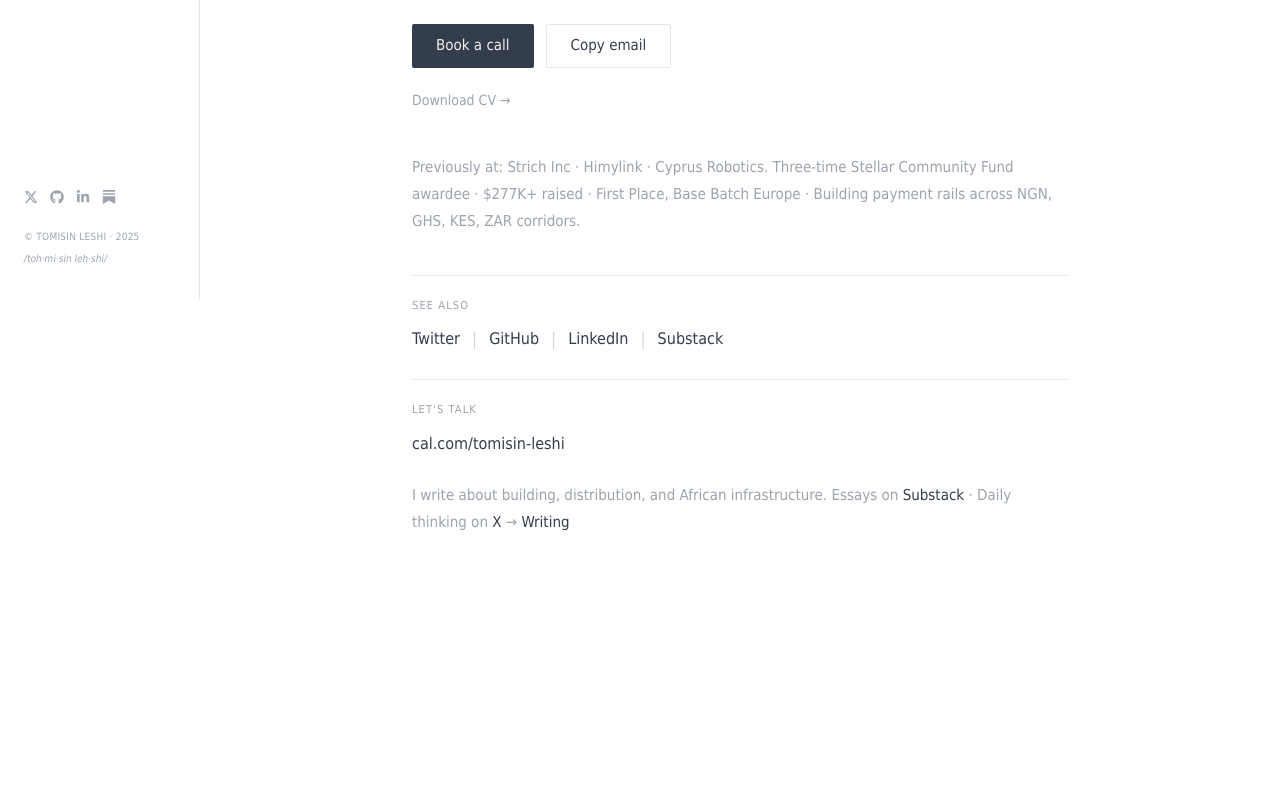
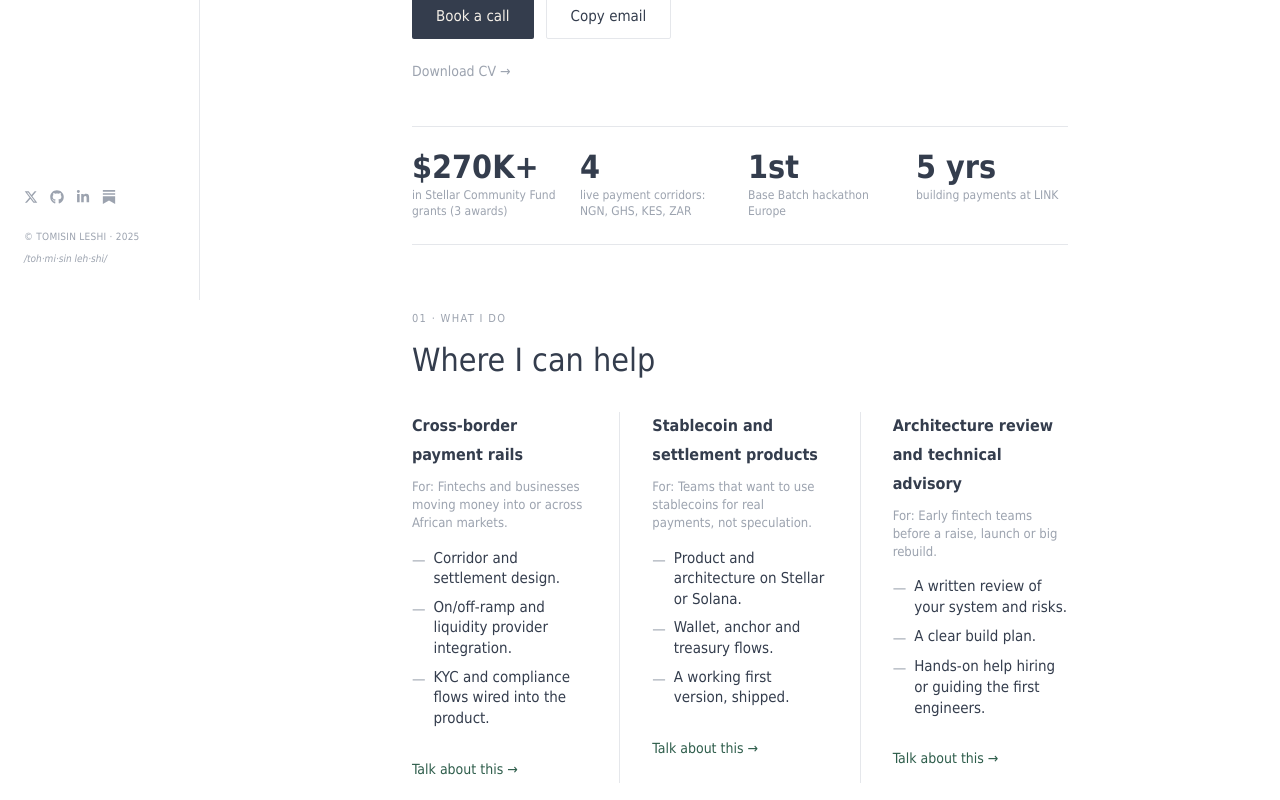
Before and after one commit to Unique-coder/tomisinleshi-portfolio, a Next.js app: page / in a window 1280 px wide. Shown: the part 500-1300 px from the top of the page. Before the commit the page ends 1084 px from the top, so only its background shows below. Built offline with nearby package versions, Linux system fonts and the light colour scheme.

Commit message:
Add homepage proof and service offerings
Move proof points and service details into typed content, add service booking links, and update the homepage contact and profile image.

```diff
--- a/content/home.ts
+++ b/content/home.ts
@@ -1,11 +1,16 @@
-// TODO: replace photo with /images/tomisin.jpg once added to public/images/
-// TODO: replace email with real address before going live
 export const hero = {
   h1: 'I build the systems that move money across African borders.',
   sub: 'Co-founder and engineering lead at LINK, where we run payment corridors across Nigeria, Ghana, Kenya and South Africa. I design the rails, write the code and ship it.',
   availability: 'Available for: payment infrastructure builds, technical advisory, remote backend roles',
-  email: 'TODO_FILL_EMAIL',
+  email: 'tomisinleshi.dev@gmail.com',
   calUrl: 'https://cal.com/tomisin-leshi',
   cvPath: '/cv',
-  photo: '/assets/profile.jpeg',
+  photo: '/assets/tomisin.jpg',
 } as const;
+
+export const proof = [
+  { value: '$270K+', label: 'in Stellar Community Fund grants (3 awards)' },
+  { value: '4',      label: 'live payment corridors: NGN, GHS, KES, ZAR' },
+  { value: '1st',    label: 'Base Batch hackathon Europe' },
+  { value: '5 yrs',  label: 'building payments at LINK' },
+] as const;
--- /dev/null
+++ b/content/services.ts
@@ -0,0 +1,32 @@
+export const services = [
+  {
+    title: 'Cross-border payment rails',
+    for: 'Fintechs and businesses moving money into or across African markets.',
+    bullets: [
+      'Corridor and settlement design.',
+      'On/off-ramp and liquidity provider integration.',
+      'KYC and compliance flows wired into the product.',
+    ],
+    calParam: 'cross-border-payment-rails',
+  },
+  {
+    title: 'Stablecoin and settlement products',
+    for: 'Teams that want to use stablecoins for real payments, not speculation.',
+    bullets: [
+      'Product and architecture on Stellar or Solana.',
+      'Wallet, anchor and treasury flows.',
+      'A working first version, shipped.',
+    ],
+    calParam: 'stablecoin-settlement',
+  },
+  {
+    title: 'Architecture review and technical advisory',
+    for: 'Early fintech teams before a raise, launch or big rebuild.',
+    bullets: [
+      'A written review of your system and risks.',
+      'A clear build plan.',
+      'Hands-on help hiring or guiding the first engineers.',
+    ],
+    calParam: 'architecture-advisory',
+  },
+] as const;
--- a/src/app/page.tsx
+++ b/src/app/page.tsx
@@ -4,7 +4,9 @@
 import { SITE_URL } from '../../lib/site';
 import { LagosTime } from '@/components/LagosTime';
 import { CopyEmailButton } from '@/components/CopyEmailButton';
-import { hero } from '../../content/home';
+import { Section } from '@/components/Section';
+import { hero, proof } from '../../content/home';
+import { services } from '../../content/services';
 
 export const metadata: Metadata = {
   title: 'Tomisin Leshi: Payment infrastructure for African markets',
@@ -36,8 +38,8 @@
 };
 
 const socialLinks = [
-  { label: 'Twitter', href: 'https://twitter.com/tomlesh' },
-  { label: 'GitHub', href: 'https://github.com/tomisinleshi' },
+  { label: 'Twitter',  href: 'https://twitter.com/tomlesh' },
+  { label: 'GitHub',   href: 'https://github.com/tomisinleshi' },
   { label: 'LinkedIn', href: 'https://linkedin.com/in/tomisin-leshi' },
   { label: 'Substack', href: 'https://substack.com/@tomlesh' },
 ];
@@ -52,16 +54,16 @@
         dangerouslySetInnerHTML={{ __html: JSON.stringify(personSchema) }}
       />
 
-      {/* Hero */}
+      {/* ── Hero ─────────────────────────────────────── */}
       <div className="flex flex-col md:flex-row-reverse md:items-start gap-6 mb-10">
         <Image
           src={hero.photo}
           alt="Tomisin Leshi"
-          width={220}
-          height={220}
+          width={160}
+          height={160}
           priority
-          sizes="(max-width: 767px) 96px, 220px"
-          className="w-24 h-24 md:w-[220px] md:h-[220px] rounded-xl object-cover shrink-0"
+          sizes="(max-width: 767px) 96px, 160px"
+          className="w-24 h-24 md:w-[160px] md:h-[160px] rounded-xl object-cover shrink-0"
         />
 
         <div className="flex-1 min-w-0">
@@ -103,14 +105,64 @@
         </div>
       </div>
 
-      {/* Factual record */}
+      {/* ── Proof strip ──────────────────────────────── */}
+      <div className="border-y border-[var(--border)] py-6 mb-16 grid grid-cols-2 md:grid-cols-4 gap-x-4 gap-y-6">
+        {proof.map(({ value, label }) => (
+          <div key={value} className="flex flex-col gap-1">
+            <span className="text-[clamp(1.5rem,4vw,2rem)] font-semibold text-[#343D4D] dark:text-[#F5F0E8] leading-none tabular-nums">
+              {value}
+            </span>
+            <span className="text-[12px] text-[var(--muted)] leading-snug">{label}</span>
+          </div>
+        ))}
+      </div>
+
+      {/* ── Services ─────────────────────────────────── */}
+      <Section id="services" kicker="01 · WHAT I DO" title="Where I can help" className="mb-16">
+        <div className="flex flex-col lg:flex-row">
+          {services.map(({ title, for: forLine, bullets, calParam }, i) => (
+            <div
+              key={title}
+              className={[
+                'flex-1 py-8 first:pt-0 lg:py-0 lg:px-8 first:lg:pl-0 last:lg:pr-0',
+                i > 0 ? 'border-t lg:border-t-0 lg:border-l border-[var(--border)]' : '',
+              ].join(' ')}
+            >
+              <h3 className="text-[16px] font-semibold text-[#343D4D] dark:text-[#F5F0E8] mb-2">
+                {title}
+              </h3>
+              <p className="text-[13px] text-[var(--muted)] mb-4 leading-snug">
+                For: {forLine}
+              </p>
+              <ul className="flex flex-col gap-2 mb-6 list-none p-0">
+                {bullets.map((b) => (
+                  <li key={b} className="text-[15px] text-[#343D4D] dark:text-[#F5F0E8] leading-snug flex gap-2">
+                    <span className="text-[var(--muted)] shrink-0 mt-0.5">&#8212;</span>
+                    {b}
+                  </li>
+                ))}
+              </ul>
+              <a
+                href={`${hero.calUrl}?service=${calParam}`}
+                target="_blank"
+                rel="noopener noreferrer"
+                className="text-[14px] font-medium text-[var(--accent)] hover:opacity-80 transition-opacity"
+              >
+                Talk about this &rarr;
+              </a>
+            </div>
+          ))}
+        </div>
+      </Section>
+
+      {/* ── Factual record ───────────────────────────── */}
       <p className="text-[15px] text-[#9CA3AF] leading-[1.8] mb-10">
         Previously at: Strich Inc &middot; Himylink &middot; Cyprus Robotics.
-        Three-time Stellar Community Fund awardee &middot; $277K+ raised &middot;
-        First Place, Base Batch Europe &middot; Building payment rails across NGN, GHS, KES, ZAR corridors.
+        $270K+ raised across three Stellar Community Fund awards &middot;
+        First Place, Base Batch Europe.
       </p>
 
-      {/* SEE ALSO */}
+      {/* ── See also ─────────────────────────────────── */}
       <div className="border-t border-[var(--border)] pt-5 mb-6">
         <span className={labelClass}>See also</span>
         <div className="flex items-center gap-3 flex-wrap">
@@ -130,7 +182,7 @@
         </div>
       </div>
 
-      {/* LET'S TALK */}
+      {/* ── Let's talk ───────────────────────────────── */}
       <div className="border-t border-[var(--border)] pt-5 mb-6">
         <span className={labelClass}>Let&apos;s talk</span>
         <a
@@ -143,7 +195,7 @@
         </a>
       </div>
 
-      {/* Directional footer note */}
+      {/* ── Directional footer note ──────────────────── */}
       <p className="text-[15px] text-[#9CA3AF] leading-[1.8]">
         I write about building, distribution, and African infrastructure. Essays on{' '}
         <a
```
